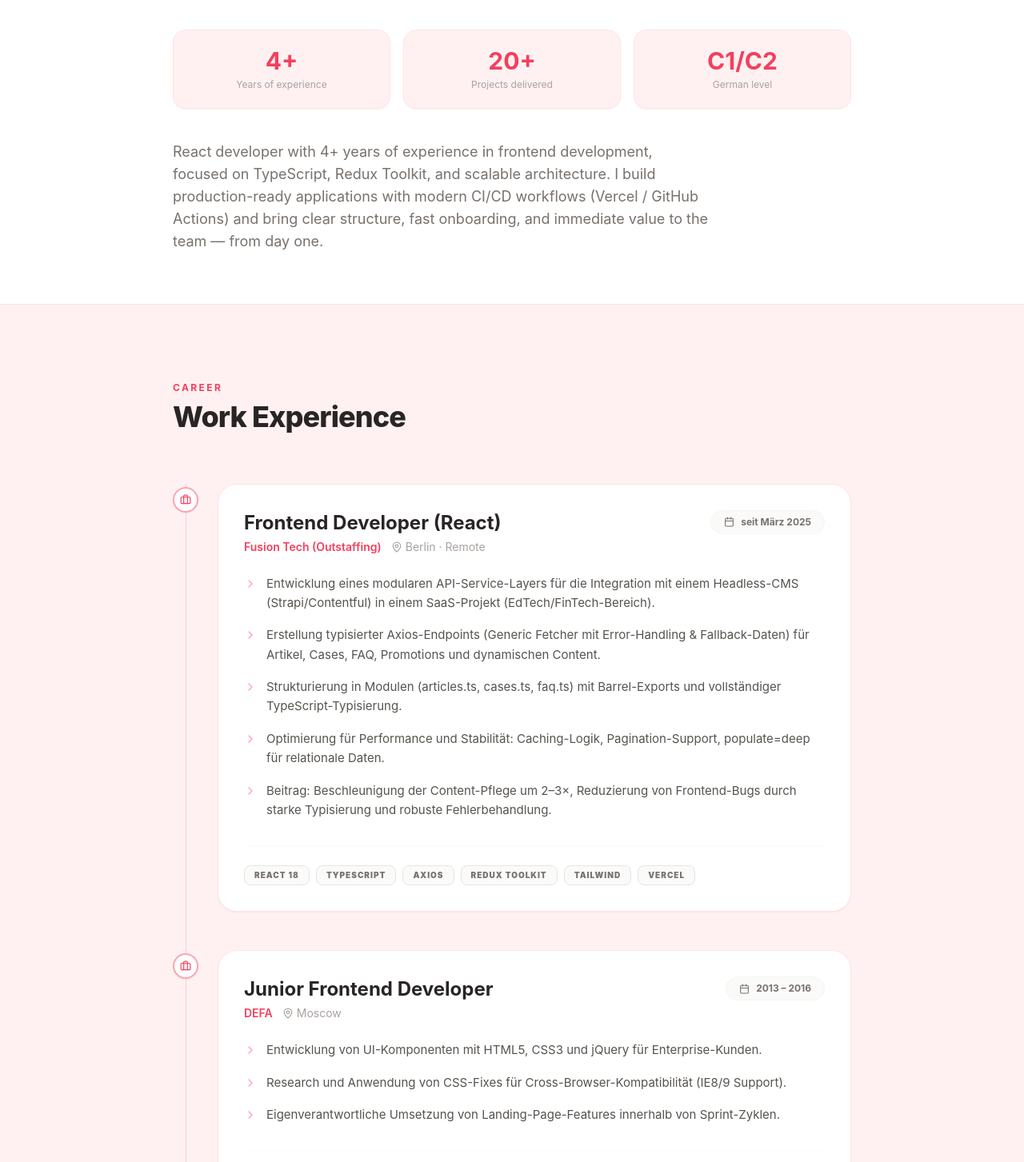
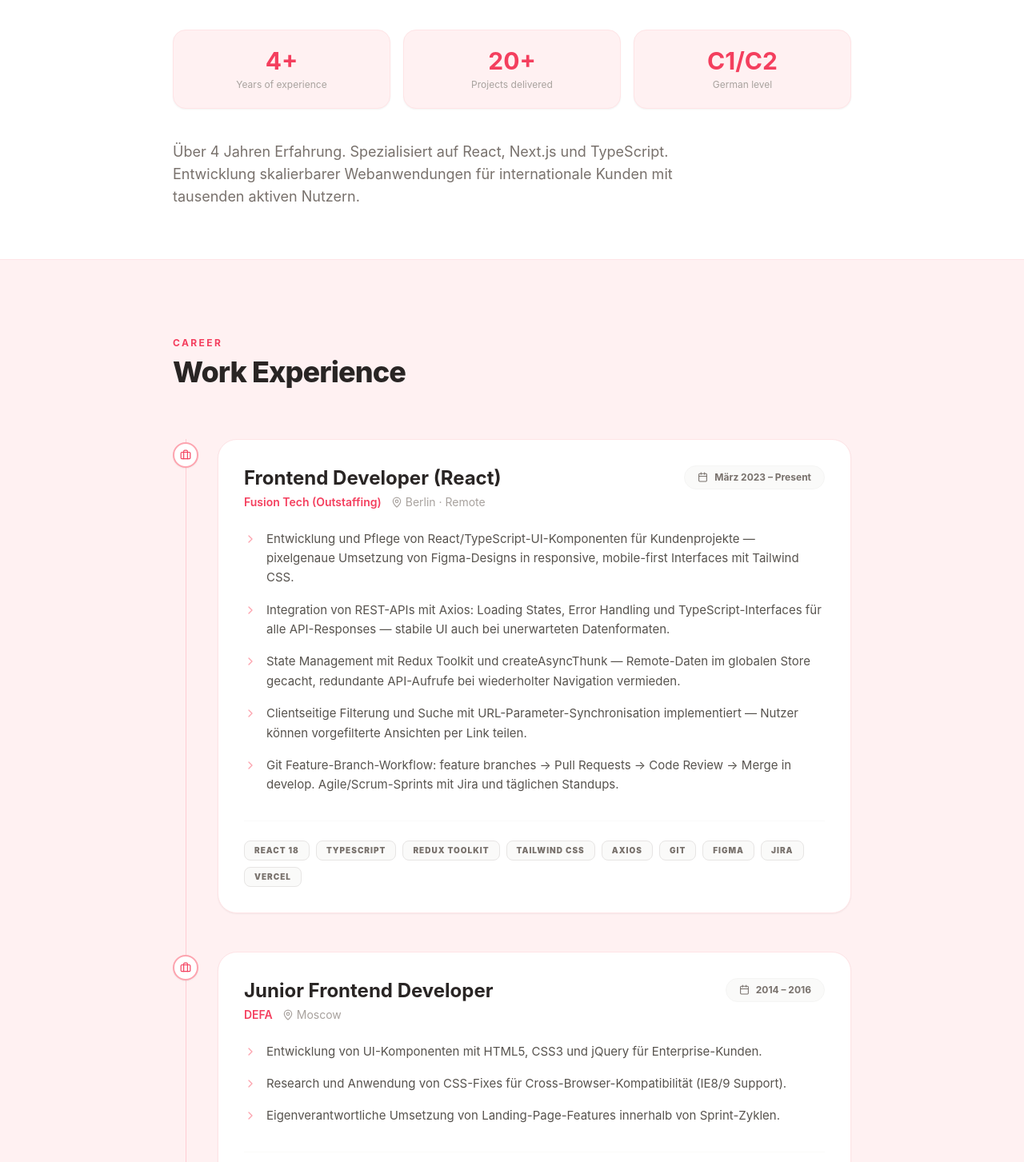
Before and after one commit to Olegpykh/my-portfolio, a React (Vite) app: page / in a window 1280 px wide. Shown: the part 596-2049 px from the top of the page at 80% size. Built offline with nearby package versions, Linux system fonts and the light colour scheme.

Commit message:
Data changed

```diff
--- a/src/components/Experience/ExperienceConstant.ts
+++ b/src/components/Experience/ExperienceConstant.ts
@@ -4,21 +4,23 @@
     role: 'Frontend Developer (React)',
     company: 'Fusion Tech (Outstaffing)',
     location: 'Berlin · Remote',
-      period: 'seit März 2025',
-
+    period: 'März 2023 – Present',
     bullets: [
-        'Entwicklung eines modularen API-Service-Layers für die Integration mit einem Headless-CMS (Strapi/Contentful) in einem SaaS-Projekt (EdTech/FinTech-Bereich).',
-        'Erstellung typisierter Axios-Endpoints (Generic Fetcher mit Error-Handling & Fallback-Daten) für Artikel, Cases, FAQ, Promotions und dynamischen Content.',
-        'Strukturierung in Modulen (articles.ts, cases.ts, faq.ts) mit Barrel-Exports und vollständiger TypeScript-Typisierung.',
-        'Optimierung für Performance und Stabilität: Caching-Logik, Pagination-Support, populate=deep für relationale Daten.',
-        'Beitrag: Beschleunigung der Content-Pflege um 2–3×, Reduzierung von Frontend-Bugs durch starke Typisierung und robuste Fehlerbehandlung.',
+      'Entwicklung und Pflege von React/TypeScript-UI-Komponenten für Kundenprojekte — pixelgenaue Umsetzung von Figma-Designs in responsive, mobile-first Interfaces mit Tailwind CSS.',
+      'Integration von REST-APIs mit Axios: Loading States, Error Handling und TypeScript-Interfaces für alle API-Responses — stabile UI auch bei unerwarteten Datenformaten.',
+      'State Management mit Redux Toolkit und createAsyncThunk — Remote-Daten im globalen Store gecacht, redundante API-Aufrufe bei wiederholter Navigation vermieden.',
+      'Clientseitige Filterung und Suche mit URL-Parameter-Synchronisation implementiert — Nutzer können vorgefilterte Ansichten per Link teilen.',
+      'Git Feature-Branch-Workflow: feature branches → Pull Requests → Code Review → Merge in develop. Agile/Scrum-Sprints mit Jira und täglichen Standups.',
     ],
     tech: [
       'React 18',
       'TypeScript',
+      'Redux Toolkit',
+      'Tailwind CSS',
       'Axios',
-        'Redux Toolkit',
-        'Tailwind',
+      'Git',
+      'Figma',
+      'Jira',
       'Vercel',
     ],
   },
@@ -27,7 +29,7 @@
     role: 'Junior Frontend Developer',
     company: 'DEFA',
     location: 'Moscow',
-      period: '2013 – 2016',
+    period: '2014 – 2016',
     bullets: [
       'Entwicklung von UI-Komponenten mit HTML5, CSS3 und jQuery für Enterprise-Kunden.',
       'Research und Anwendung von CSS-Fixes für Cross-Browser-Kompatibilität (IE8/9 Support).',
@@ -49,7 +51,7 @@
   },
 ];
 
-export default EXPERIENCE
+export default EXPERIENCE;
 
 export const containerVariants = {
   hidden: { opacity: 0 },
--- a/src/components/Summary/SummaryConstant.tsx
+++ b/src/components/Summary/SummaryConstant.tsx
@@ -5,9 +5,6 @@ export const STATS = [
 ] as const;
 
 export const SUMMARY_TEXT = `
-  React developer with 4+ years of experience in frontend development,
-  focused on TypeScript, Redux Toolkit, and scalable architecture.
-  I build production-ready applications with modern CI/CD workflows
-  (Vercel / GitHub Actions) and bring clear structure, fast onboarding,
-  and immediate value to the team — from day one.
+ Über 4 Jahren Erfahrung. Spezialisiert auf React, Next.js und
+ TypeScript. Entwicklung skalierbarer Webanwendungen für internationale Kunden mit tausenden aktiven Nutzern.
 `.trim();
```
Lines whose indentation alone changed are shown as unchanged.
